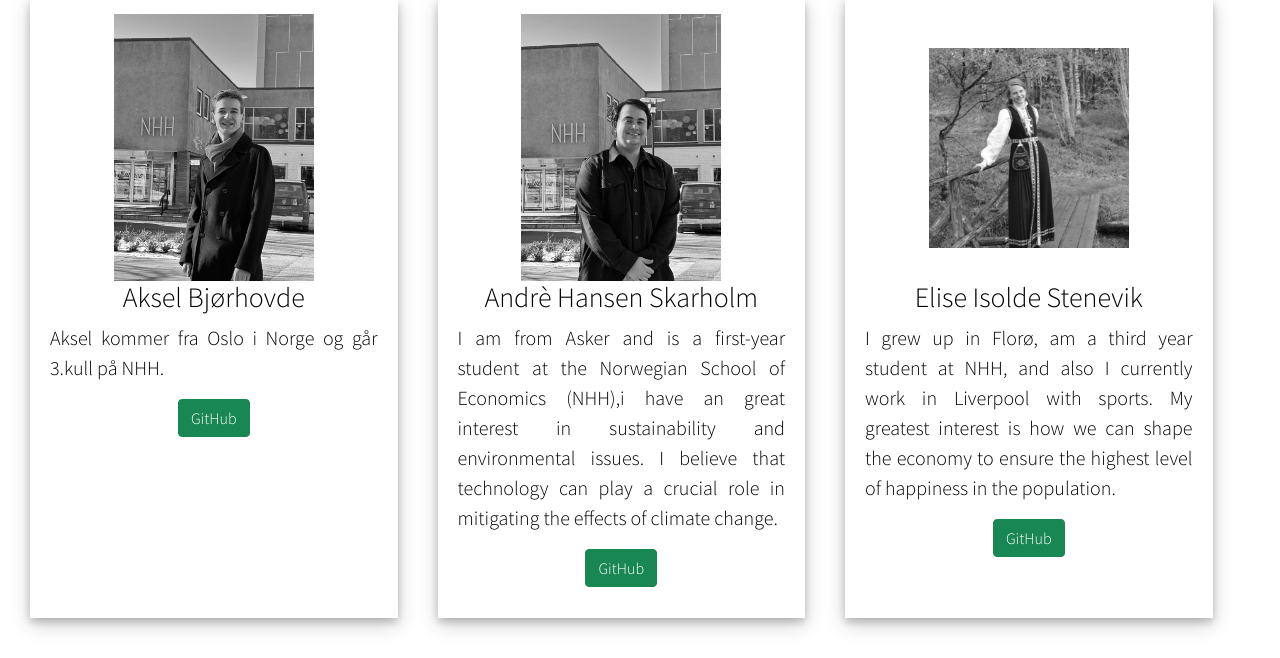
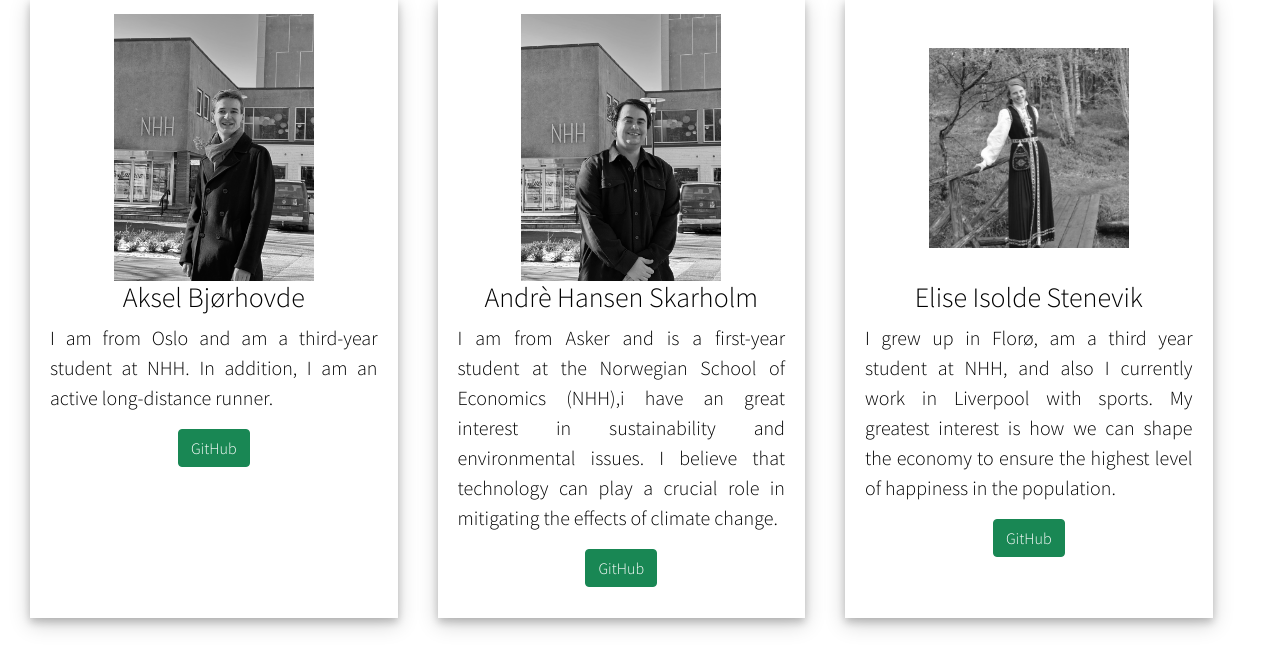
Before and after one commit to s222207/FOR19_NHH_GRP2, a Flask app: template carbon_app/templates/home.html in a window 1280 px wide. Shown: the part 917-1575 px from the top of the page. Run offline with Flask 2, Linux system fonts and the light colour scheme; the template is opened without the code that fills it, so the values that code supplies are empty; some libraries are stand-ins or nearby versions.

Commit message:
Update home.html

```diff
--- a/carbon_app/templates/home.html
+++ b/carbon_app/templates/home.html
@@ -44,7 +44,7 @@
                 <img class="img_developer" src="static/images/IMG_2537.jpeg" style="width:200px;" alt="Bilde av Aksel Bjorhovde">
                 <h3>Aksel Bjørhovde</h3>
                 <p>
-                    Aksel kommer fra Oslo i Norge og går 3.kull på NHH. <br>
+                    I am from Oslo and am a third-year student at NHH. In addition, I am an active long-distance runner.  <br>
                     <div style="display: flex; justify-content: center; align-items: center;">
                         <a type="button" class="btn btn-success" href="https://github.com/akselbjorhovde">GitHub</a>
                     </div>
@@ -59,7 +59,7 @@
                     I am from Asker and is a first-year student at the Norwegian School of Economics (NHH),i have an great interest in sustainability and environmental issues. I believe that technology can play a crucial role in mitigating the effects of climate change. <br>
                     <div style="display: flex; justify-content: center; align-items: center;">
                         <a type="button" class="btn btn-success" href="https://github.com/s222207">GitHub</a>
-                      </div>
+                    </div>
                 </p>
                 </div>
             </div>
```
